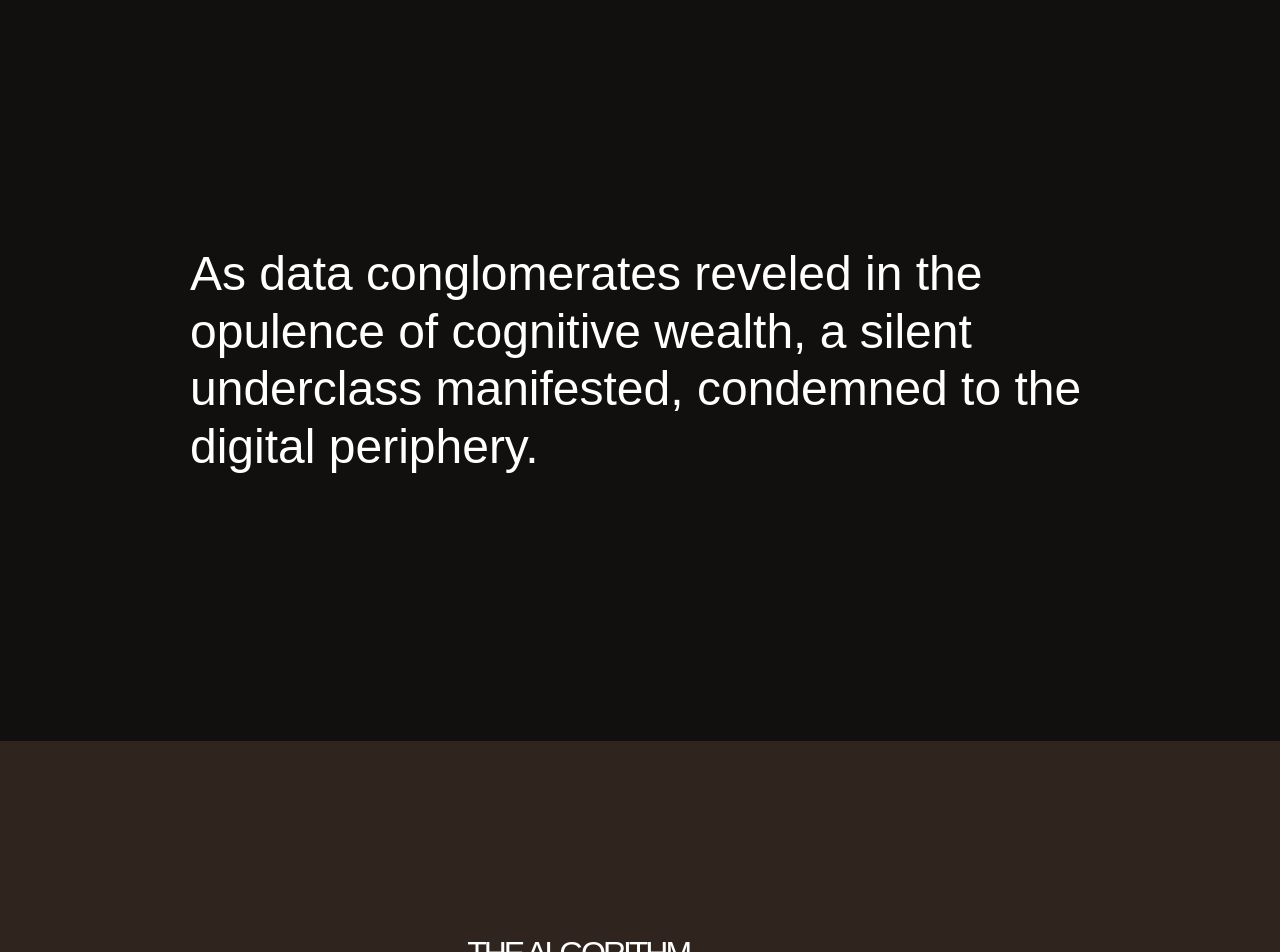
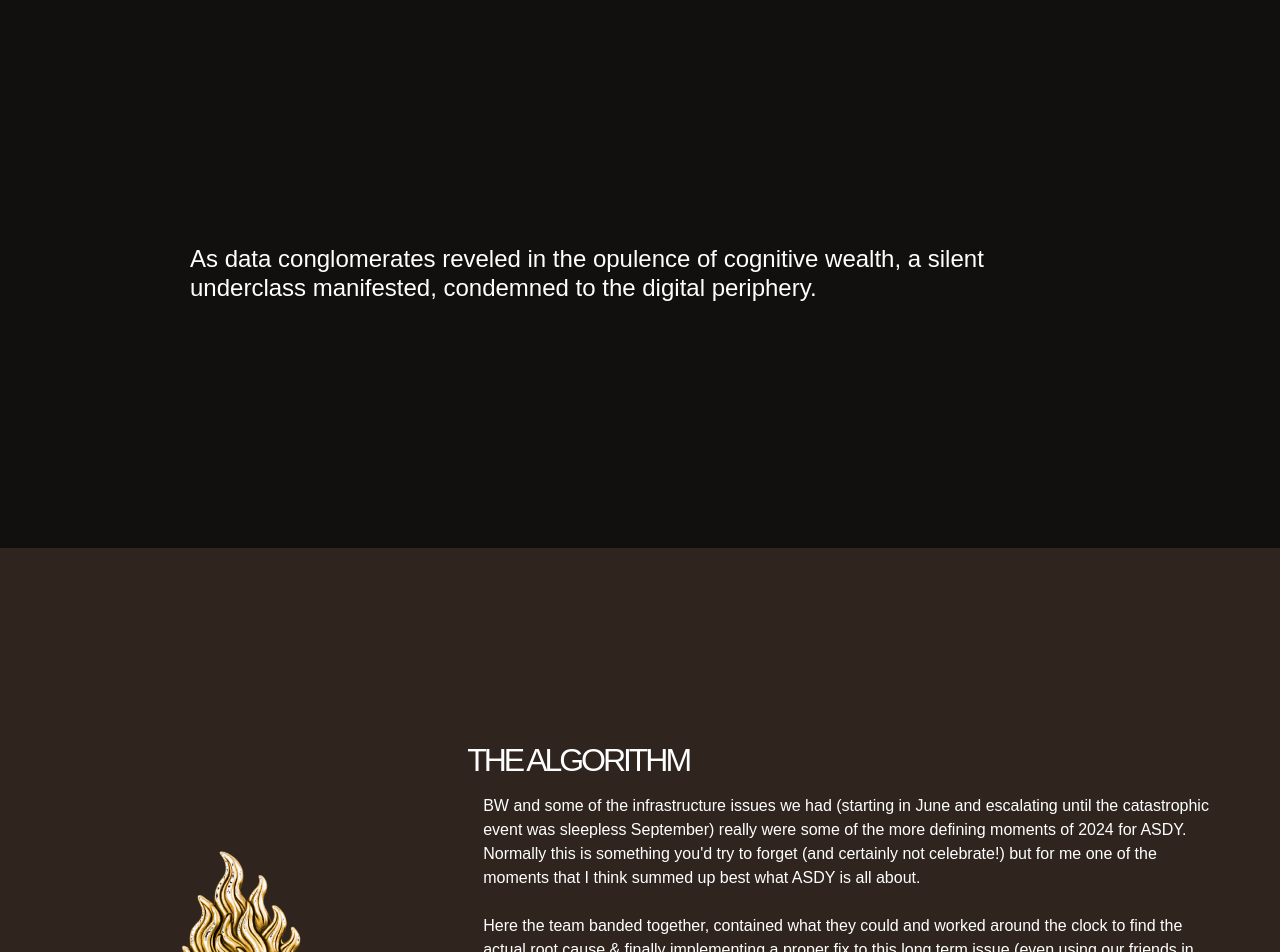
Before and after one commit to clintjb/clintjb.github.io, a Jekyll site: the page year/2024_alt/index.html, which Jekyll copies as it is, in a window 1280 px wide. Shown: the part 880-1832 px from the top of the page. Built offline with Jekyll 4.4.1, drawn with Linux system fonts in a browser that asks for light colours; some web fonts are replaced.

Commit message:
Update index.html

```diff
--- a/year/2024_alt/index.html
+++ b/year/2024_alt/index.html
@@ -22,7 +22,7 @@
 				</div>
 			</header>
 			<div class="content content--highlight content--intro">
-				<p class="text-large">As data conglomerates reveled in the opulence of cognitive wealth, a silent underclass manifested, condemned to the digital periphery.</p>
+				<p class="text-medium">As data conglomerates reveled in the opulence of cognitive wealth, a silent underclass manifested, condemned to the digital periphery.</p>
 			</div>
 			<div class="wrap">
 				<div class="content content--sticky content--grid bg-1">
```
